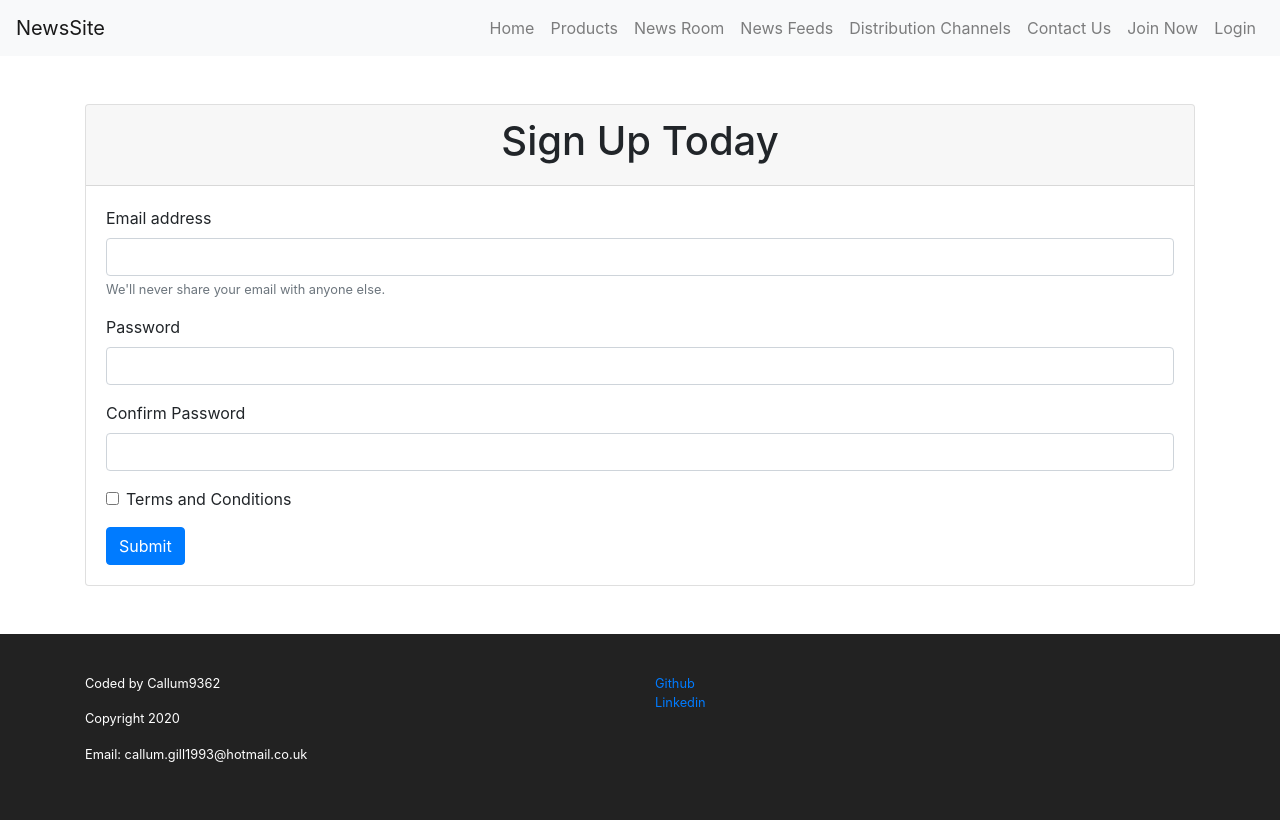
After one commit to Callum9362/newsite, a PHP site: page /join.php in a window 1280 px wide. The commit adds this page. Run offline with PHP 8.4, Linux system fonts and the light colour scheme; some libraries are stand-ins or nearby versions.

Commit message:
Added basic sign up and login pages

```diff
--- a/public/header.php
+++ b/public/header.php
@@ -39,6 +39,12 @@
       <li class="nav-item">
         <a class="nav-link" href="contact.php">Contact Us</a>
       </li>
+      <li class="nav-item">
+        <a class="nav-link" href="join.php">Join Now</a>
+      </li>
+      <li class="nav-item">
+        <a class="nav-link" href="login.php">Login</a>
+      </li>
     </ul>
   </div>
 </nav>
--- /dev/null
+++ b/public/join.php
@@ -0,0 +1,35 @@
+<?php include 'header.php'; ?>
+
+<body>
+    <div class="container pt-5 pb-5">
+        <div class="card">
+            <div class="card-header">
+                <h1 class="text-center">Sign Up Today</h1>
+            </div>
+            <div class="card-body">
+                <form>
+                    <div class="form-group">
+                        <label for="exampleInputEmail1">Email address</label>
+                        <input type="email" class="form-control" id="exampleInputEmail1" aria-describedby="emailHelp">
+                        <small id="emailHelp" class="form-text text-muted">We'll never share your email with anyone else.</small>
+                    </div>
+                    <div class="form-group">
+                        <label for="exampleInputPassword1">Password</label>
+                        <input type="password" class="form-control" id="exampleInputPassword1">
+                    </div>
+                    <div class="form-group">
+                        <label for="exampleInputPassword1">Confirm Password</label>
+                        <input type="password" class="form-control" id="exampleInputPassword1">
+                    </div>
+                    <div class="form-group form-check">
+                        <input type="checkbox" class="form-check-input" id="exampleCheck1">
+                        <label class="form-check-label" for="exampleCheck1">Terms and Conditions</label>
+                    </div>
+                    <button type="submit" class="btn btn-primary">Submit</button>
+                </form>
+            </div>
+        </div>
+    </div>
+</body>
+
+<?php include 'footer.php'; ?>
```
Also changed, not shown: public/login.php (added, +7 -0 lines).
